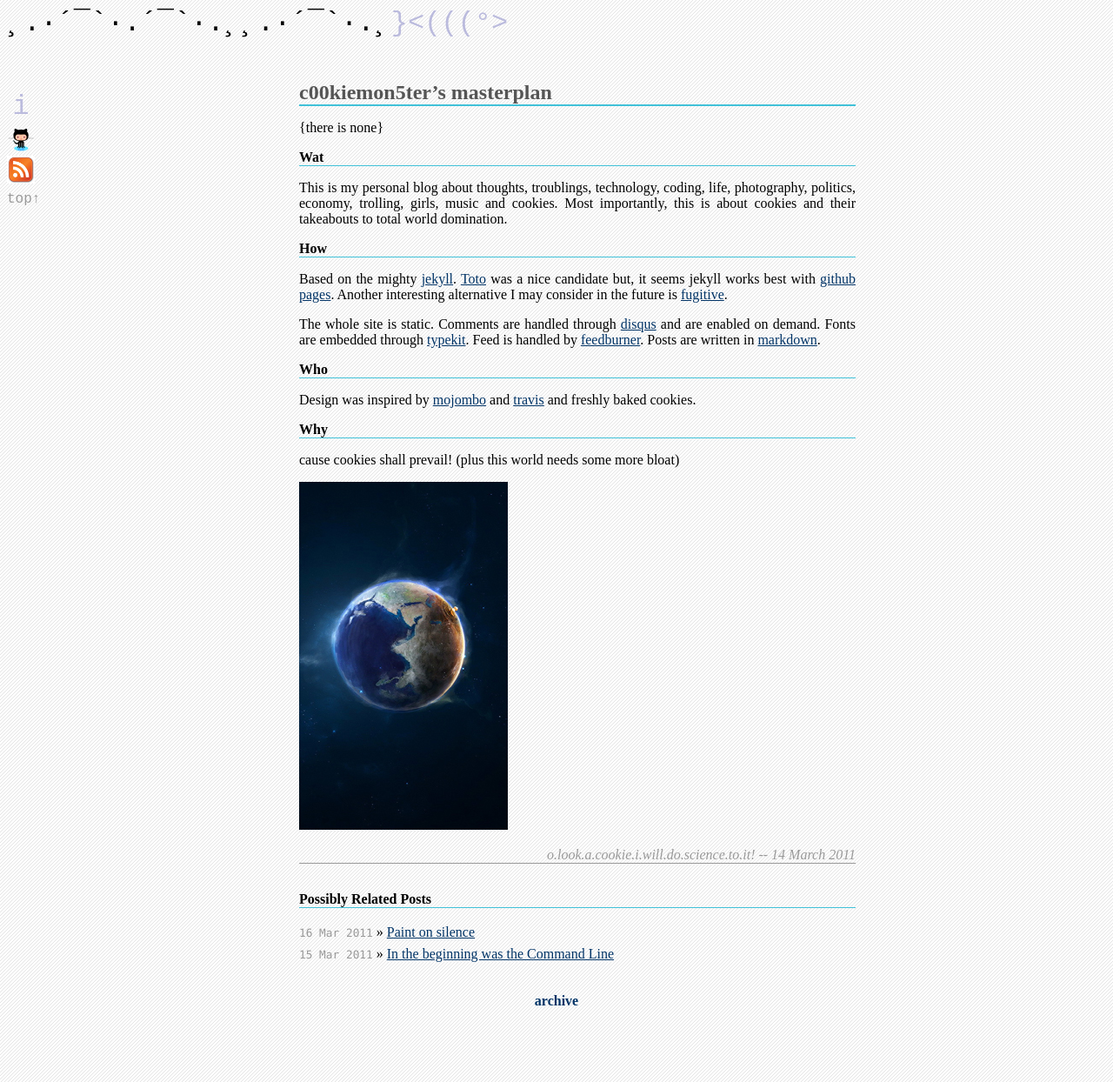
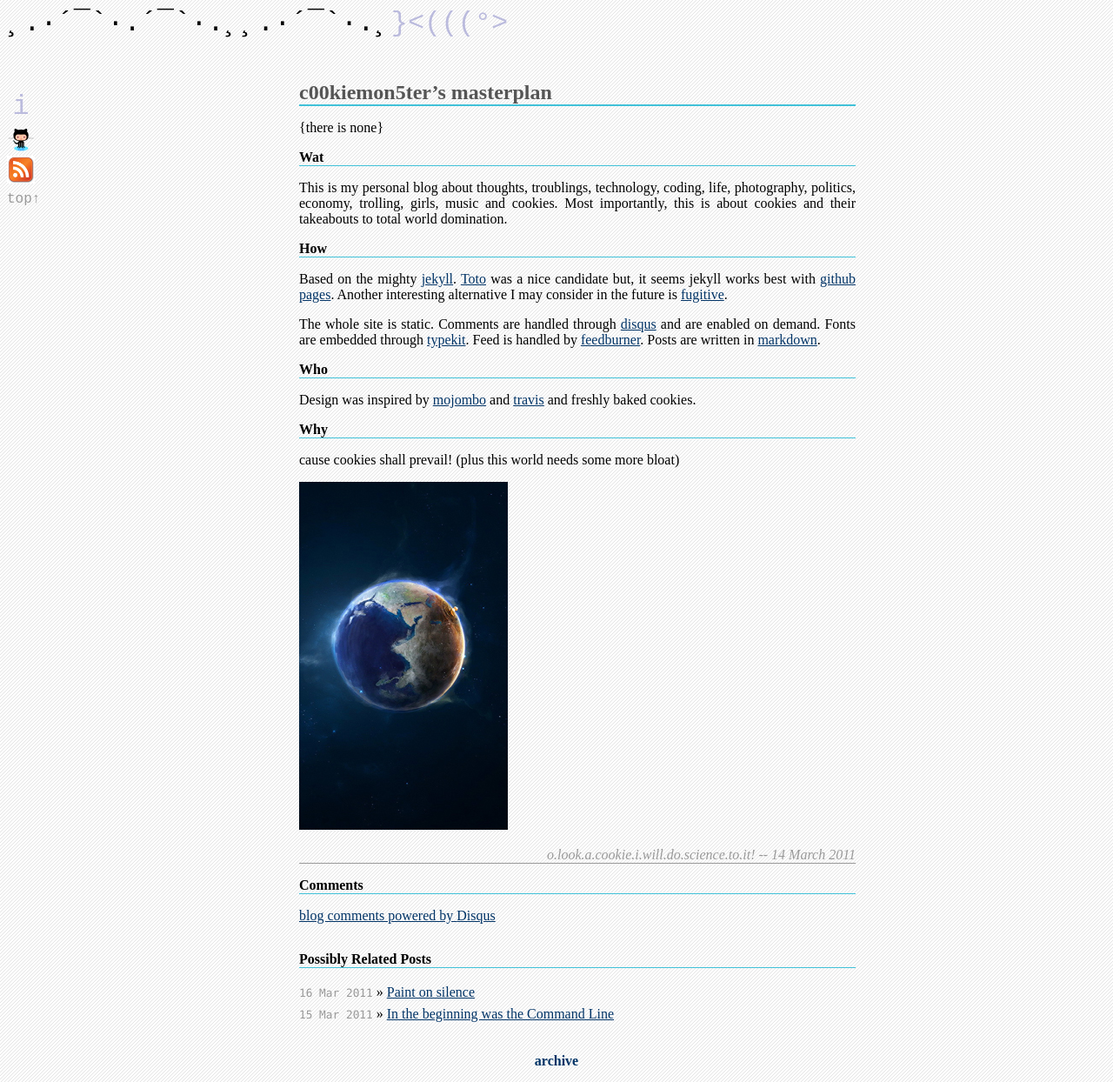
Before and after one commit to c00kiemon5ter/c00kiemon5ter.github.com, a Jekyll site: the page built from _posts/2011-03-14-Welcome.markdown, in a window 1280 px wide. Shown: the whole page at 87% size. Built offline with Jekyll 4.4.1, drawn with Linux system fonts in a browser that asks for light colours; Markdown is read by kramdown in place of the engine named in the settings; comment, search, counter and statistics services are not loaded; before the commit the page ends 1175 px from its top, so only the background shows below that; some of the changed lines change nothing that is shown.

Commit message:
welcome: enable comments

```diff
--- a/_posts/2011-03-14-Welcome.markdown
+++ b/_posts/2011-03-14-Welcome.markdown
@@ -1,7 +1,7 @@
 ---
 layout: post
 title: Welcome
-category: fun
+comments: true
 ---
 
 c00kiemon5ter's masterplan
```
